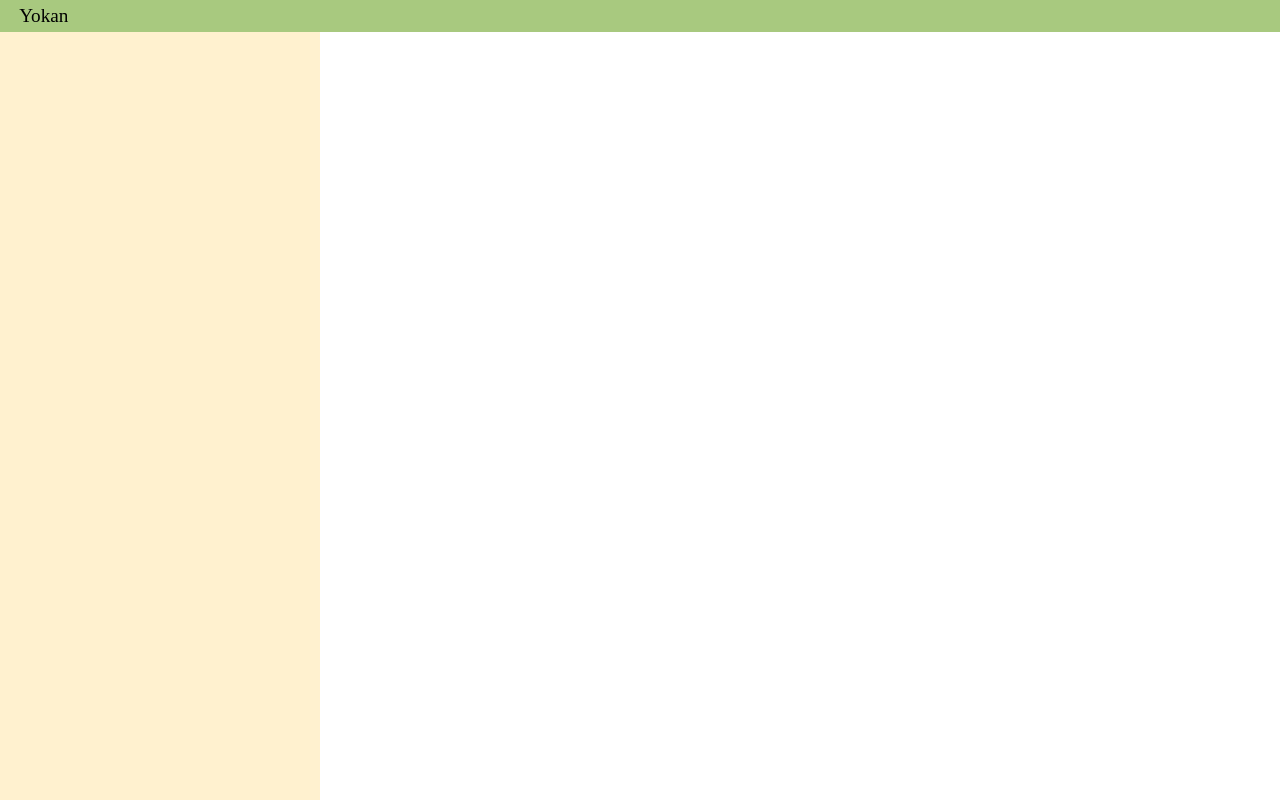
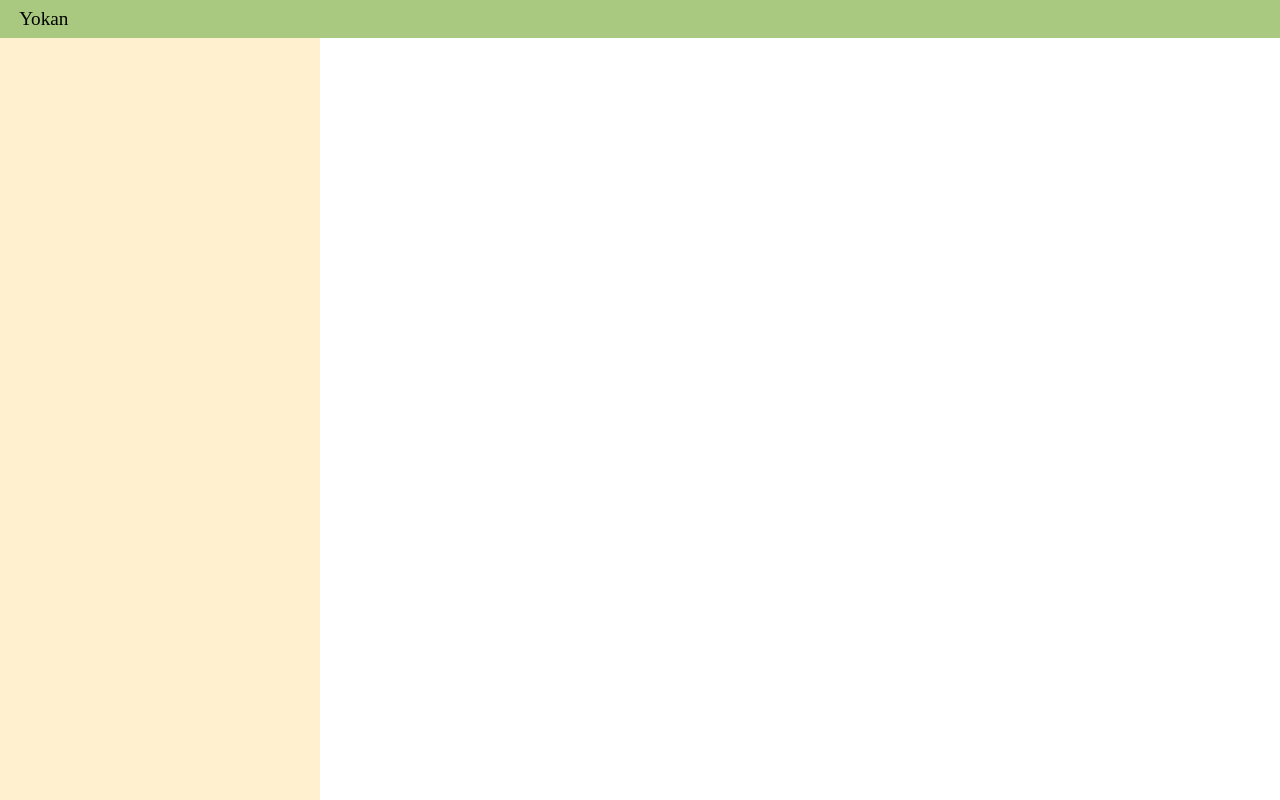
Before and after one commit to graighle/yokan, a React (Create React App) app in the folder client/: page /1 in a window 1280 px wide. Built offline with nearby package versions, Linux system fonts and the light colour scheme.

Commit message:
Updated header styles.

```diff
--- a/client/src/styles/layouts/page.scss
+++ b/client/src/styles/layouts/page.scss
@@ -4,7 +4,7 @@
 		top: 0;
 		left: 0;
 		width: 100vw;
-		height: 2em;
+		height: 2.4em;
 	}
 
 	.l-left-menu {
@@ -13,11 +13,11 @@
 		left: 0;
 		width: 20em;
 		height: 200vh;
-		margin-top: 2em;
+		margin-top: 2.4em;
 	}
 
 	.l-content {
-		margin-top: 2em;
+		margin-top: 2.4em;
 		margin-left: 20em;
 	}
 }
--- a/client/src/styles/modules/page.scss
+++ b/client/src/styles/modules/page.scss
@@ -8,7 +8,6 @@
 		margin: 0 1em;
 
 		display: flex;
-		flex: init;
 		justify-content: space-between;
 		align-items: center;
 	}
```
